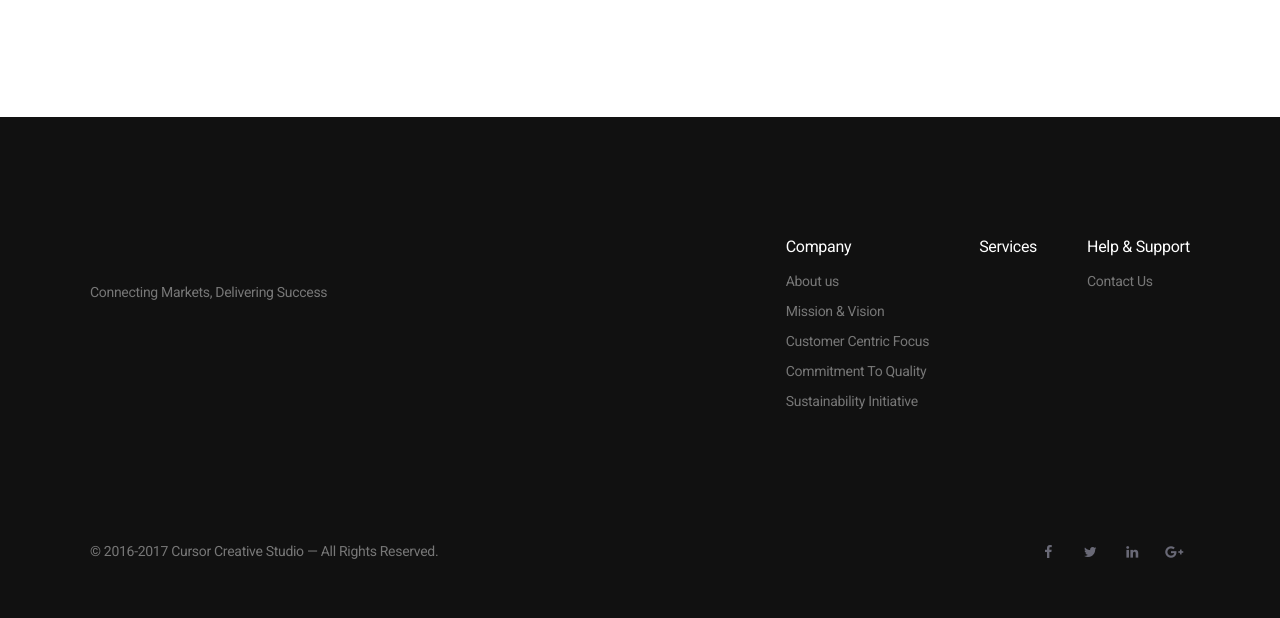
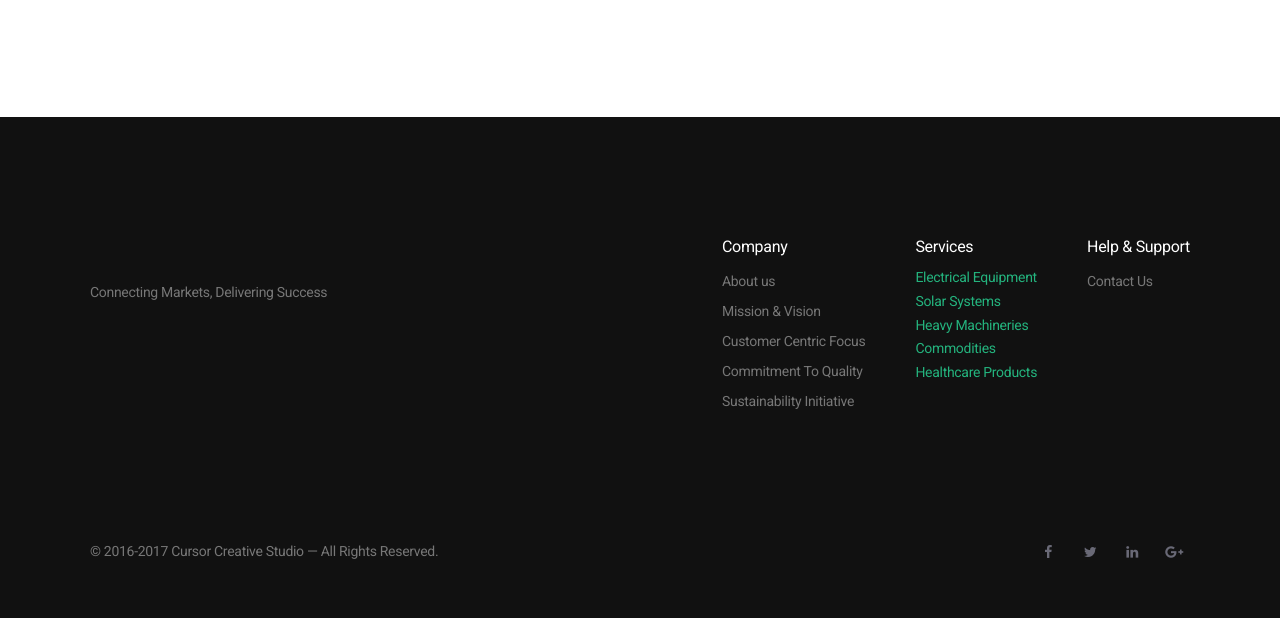
Before and after one commit to hamed282/Satelec, a Django app: page /aboutus/ in a window 1280 px wide. Shown: the part 937-1555 px from the top of the page. Run offline with Django 5.2, Linux system fonts and the light colour scheme; data that the repository does not hold is empty; some libraries are stand-ins or nearby versions; some web fonts are replaced.

Commit message:
what we do submenu

```diff
--- a/templates/inc/footer-main.html
+++ b/templates/inc/footer-main.html
@@ -22,9 +22,16 @@
                 <nav class="c-footer-1-nav">
                     <h6 class="c-footer-1-nav-title">Services</h6>
                     <ul>
-                        {% for item in data2 %}
-                            <li class="c-footer-1-nav-item"><a class="c-footer-1-nav-link" href="{% url 'home:what_we_do_item' data.slug %}">{{ data.title }}</a></li>
-                        {% endfor %}
+                        <li><a href="{% url 'home:electrical_equipments' %}"> Electrical Equipment</a>
+                        </li>
+                        <li><a href="{% url 'home:solar_systems' %}">Solar Systems</a>
+                        </li>
+                        <li><a href="{% url 'home:heavy_machineries' %}">Heavy Machineries</a>
+                        </li>
+                        <li><a href="{% url 'home:commodities_trading' %}">Commodities</a>
+                        </li>
+                        <li><a href="{% url 'home:healthcare_products' %}">Healthcare Products</a>
+                        </li>
                     </ul>
                 </nav>
                 <nav class="c-footer-1-nav">
--- a/templates/inc/header-dark.html
+++ b/templates/inc/header-dark.html
@@ -30,10 +30,16 @@
                         </li>
                         <li class="sub"><a href="{% url 'home:what_we_do' %}">What we do</a>
                             <ul>
-                                {% for item in data2 %}
-                                    <li><a href="{% url 'home:what_we_do_item' data.slug %}">{{ data.title }}</a>
-                                    </li>
-                                {% endfor %}
+                                <li><a href="{% url 'home:electrical_equipments' %}"> Electrical Equipment</a>
+                                </li>
+                                <li><a href="{% url 'home:solar_systems' %}">Solar Systems</a>
+                                </li>
+                                <li><a href="{% url 'home:heavy_machineries' %}">Heavy Machineries</a>
+                                </li>
+                                <li><a href="{% url 'home:commodities_trading' %}">Commodities</a>
+                                </li>
+                                <li><a href="{% url 'home:healthcare_products' %}">Healthcare Products</a>
+                                </li>
                             </ul>
                         </li>
                         <li class="sub"><a href="#">Our partners</a>
```
